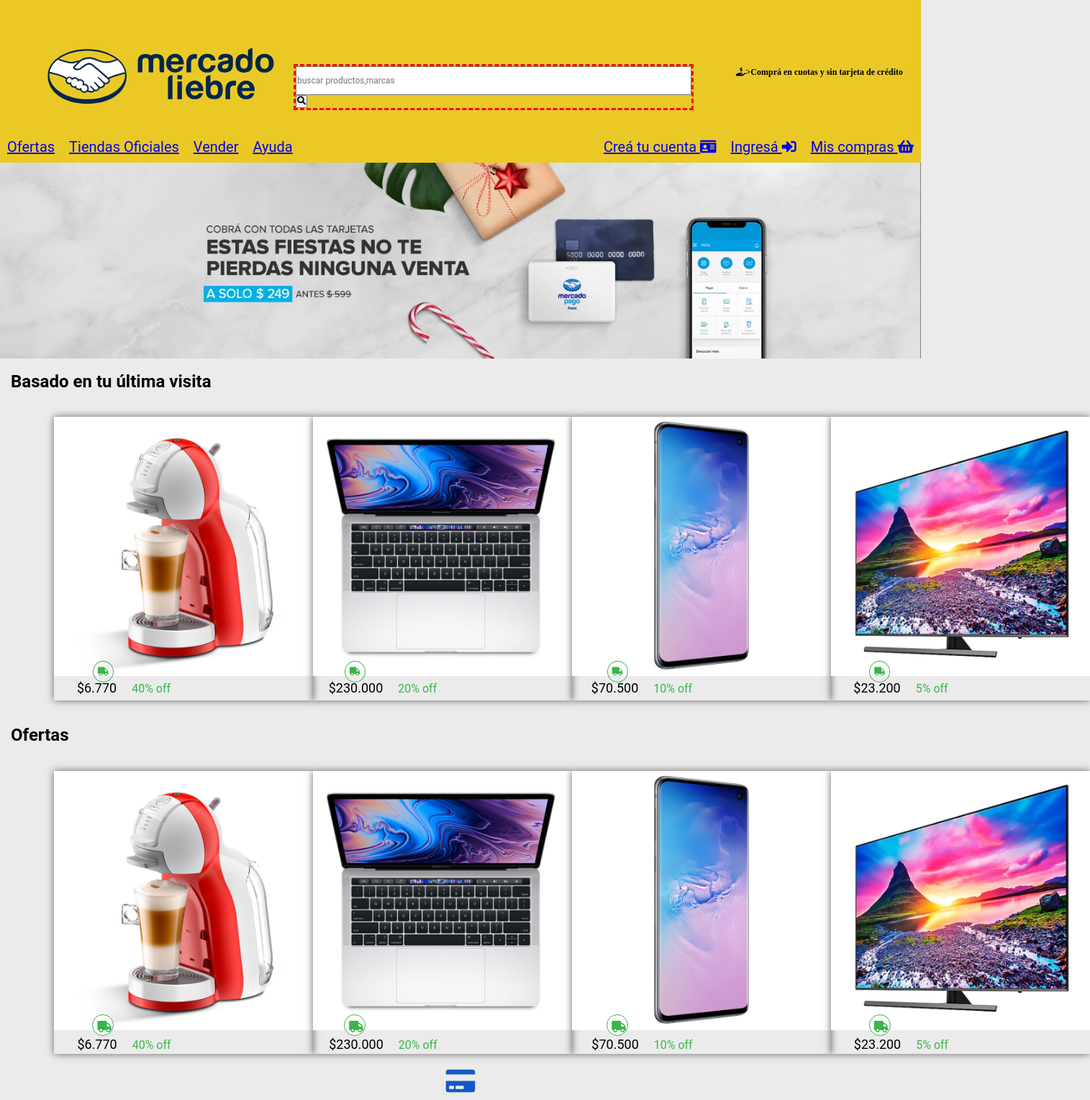
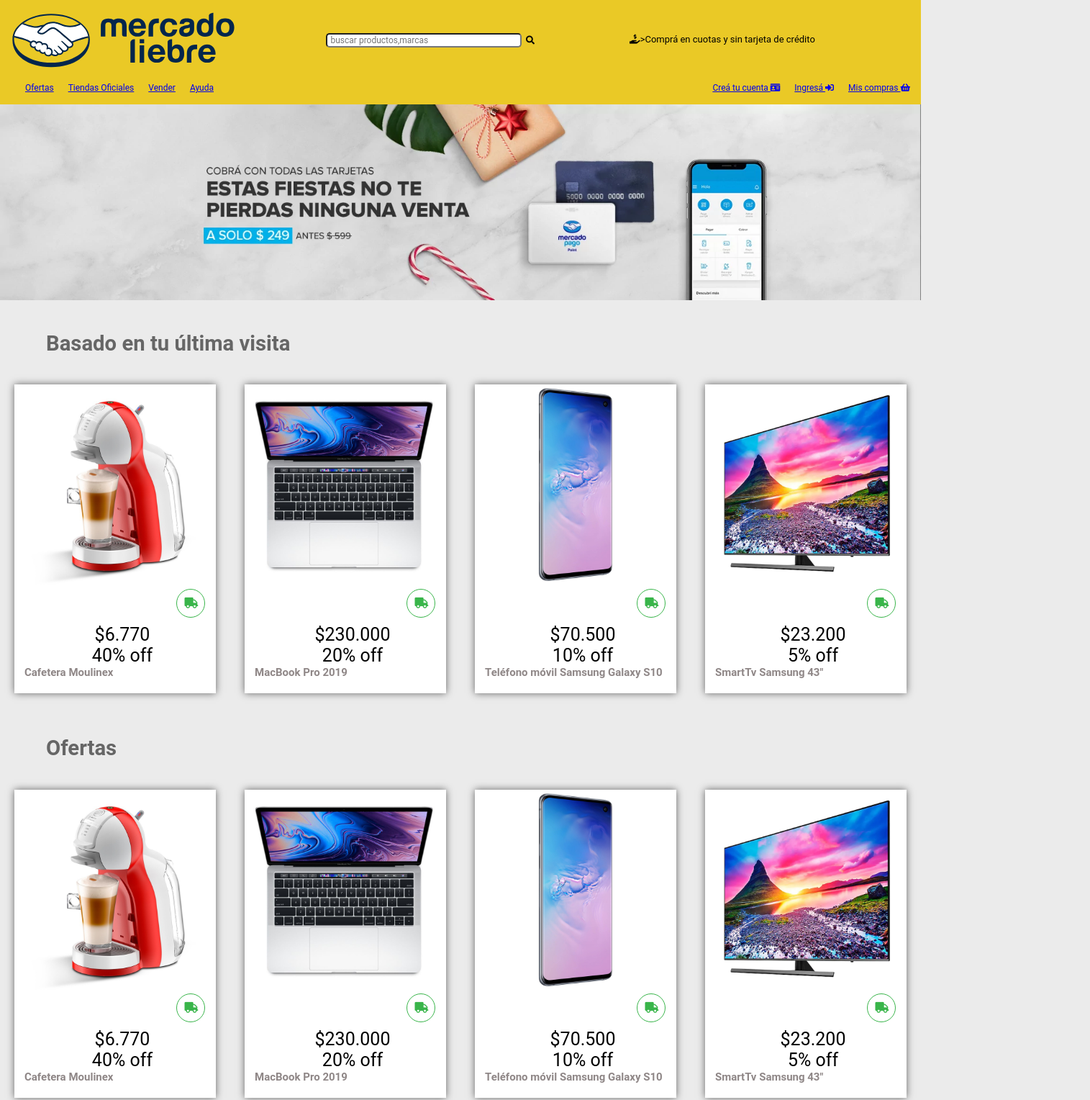
Before and after one commit to gustavomarin18/Los_MagiosM4E1Marin, a website: page views/home.html in a window 1280 px wide. Shown: the top 1528 px of the page at 72% size, 1515 px wide, since content can reach past the window. Drawn offline with Linux system fonts and the light colour scheme.

Commit message:
empece a hacer las animaciones-marin

```diff
--- a/public/css/styles.css
+++ b/public/css/styles.css
@@ -12,12 +12,46 @@
     background-color: #ebebeb;
 }
 
-main {
+header {
+    background-color:  #EAC926;
+    padding: 15px;
+}
+.header-top {
+    display: flex;
+    flex-flow: wrap;
+    width: 100%;
+}
+.logomercado {
+    width: 50%;
+        margin-bottom: 15px;
 
-    width: 90%;
-text-align: center;}
-nav {
-    display: none;
+}
+.buscador {
+    width: 50%;
+    height: 40px;
+    border-radius: 5px;
+    padding-left: 5px;
+
+}
+.fa-search {
+    font-size: 0;
+
+
+
+
+}
+
+
+
+
+
+.mano {
+    flex: 1 1 100%;
+    text-align: center;
+    font-size: 13px;
+    margin-bottom: 10px;
+
+
 }
 
 
@@ -26,31 +60,15 @@
 
 
 
-header {
-    background-color:  #EAC926;;
-}
-    .logoybarra {
-    display: flex;
-padding-top: 5vw;
-padding-left: 5vw;
-padding-right: 5vw;
 
-}
-.logo {
-    width: 45vw;
-}
-.buscador {
 
-    position: relative;
-    top: 10px;
-    right: -15px;
+
+
+.header-nav {
+    display: none;
 }
 
-.cuotas {
-    text-align: center;
-    margin-top: 5%;
-    margin-bottom: 5%;
-}
+
 
 nav ul{
     list-style: none;
@@ -59,79 +77,108 @@
 
 
     }
-.burger-menu {
-    background-color:#1259c3 ;
-    color: #ffffff;
+.menu-hamburger {
     display: block;
-    max-width: 50px;
-    padding: 15px 0;
-    border-radius: 8px;
+    background-color: #1259c3;
+    color: #ebebeb;
+    border-radius: 5px;
+    padding-top: 8px;
+    width: 50px;
+    height: 40px;
     text-align: center;
-    font-size: 18px;
-    margin:auto;
-    position: relative;
-    bottom: 5px;}
+    margin: auto;
+    font-size: 20px; }
 
-h3 {
-    font-size: 24px;
+
+
+
+
+main{
+margin-bottom: 40px;
+
 }
-main section article i{
-    display: block;
-    font-size: 16px;
-    padding: 5px;
-    width: 30px;
-    height: 30px;
-    border: 1px solid #39b54a;
-    background-color: #FFF;
+.main-section-h3 {
+    color:  #666;
+    text-align: left;
+    font-size: 25px;
+    margin: 20px 5%;
+}
+.main__article {
+    background-color: white;
+    width: 90%;
+    margin: auto;
+    margin-bottom: 20px;
+}
+.product_img {
+    width: 100%;
+}
+.article__boton {
+    background-color: white;
+    width: 50px;
+    height: 50px;
     border-radius: 50%;
-    position: absolute;
-    right: 20px;
-    top: -15px;
-    }
+    border: #39b54a solid 1px;
+    margin-left: 5%;}
+
+    .iconoCamion {
+        font-size: 20px;
+        color: #39b54a;
+        margin-left: 5%;}
+        .article__precio {
+            color: #666;
+            font-size: 22px;
+            margin-bottom: 0;
+            margin-left: 5%;
+        }
+        .article__descuento {
+            color: #39b54a;
+            margin-top: 0;
+            font-size: 19px;
+            margin-left: 5%;
+            padding-bottom: 20px;
+        }
+        h4 {
+            display: none;
+            color: #8f8787;
+            font-size: 15px;
+            padding-bottom: 20px;
+            margin-left: 5%;
+        }
+        .main-article-detalle{
+            font-size: 25px;
+            margin-left: 20px;
+        }
 
 
 
 
 
 
-.precio {
-    font-size: 18px;
-    display: inline;
-    position: relative;
-    right:30%;
-}
-
-.descuentos {
-    font-size: 16px;
-    display: inline;
-    position: relative;
-    right: 25%;
-}
-p {
-    font-size: 12px;
-}
-h4 {
-    font-size: 16px;
-    display: none;
-}
 
 
 
 
 
 
-.descuentos {
-    color: #39b54a;
-}
-.fa-truck {
-    position: relative;
-    color:#39b54a;
-    padding: 8px 6px;
-    border: solid 1px #39b54a;
-    border-radius: 50%;
-    top: -25px;
-    right: 15%;
-}
+
+
+
+
+
+
+
+
+
+
+
+
+
+
+
+
+
+
+
 
 
 
@@ -143,43 +190,69 @@
     text-align: center;
 }
 
-.fa-user-shield {
+
+.iconofooter {
     color: #1259c3;
-    font-size: 3em;
-}
-.fa-gift {
-    color: #1259c3;
-    font-size: 3em;
+    font-size: 2em;
+    margin-bottom: 10px;
+    transition: all 0.9s;
 
 }
-.fa-credit-card {
-    color: #1259c3;
-    font-size: 3em;
+
+.iconofooter:hover{
+    color: red;
+
 }
+
+
+
+
+
 /* formularios login */
 .create_login {
     text-align: center; }
     .control {
         width: 70%;
-        margin-bottom: 5px;
-        margin-top: 5px;
+    margin-top: 5px;
         height: 25px;
     }
     .boton_input{
-        background-color: #1259c3;
+        background-color: green;
         color:white;
-        height: 25px;
+       height: 25px;
         width: 70%;
         border-radius: 5px;
         margin-top: 5px;
-        margin-bottom: 5px;}
+        margin-bottom: 5px;
+      transition: all;
+    }
+
+        .boton_input:hover {
+background-color: #0022aa;
+
+
+
+
+        }
+
+
+
+        input:valid,
+textarea:valid {
+    background: white;
+}
+
+input:invalid,
+textarea:invalid {
+    background: red;
+}
 
         /* formularios register */
 
 .create_register{
     text-align: center;
     width: 25%;
-    background-color: grey;
+    background-color: #666;
     margin: auto;
 }
 .control-register {
@@ -192,8 +265,40 @@
 .boton_register {
 
 
-background-color: red;
+background-color: #1259c3;
 font-size: 20px;
+color: white;
+border-radius: 50px;
+}
+.enviarFormulario{
+font-size: 45px;
+
+}
+.perfilDeUsuario {
+    font-size: 20px;
+    position: relative;
+    bottom: -10px;
+    color: white;
+}
+.fechadenacimiento{
+    font-size: 20px;
+    position: relative;
+    bottom: -10px;
+    color: white;
+
+}
+.label-intereses {
+    font-size: 20px;
+    position: relative;
+
+    color: white;
+}
+.seleccioneFoto {
+    font-size: 20px;
+    position: relative;
+    bottom: -10px;
+    color: white;
+
 }
 
 
@@ -202,66 +307,118 @@
 
 
 
+@media (min-width: 769px){
+    .header-top {
+        display: flex;
+        justify-content: space-between;
+        width: 100%;
+        margin-bottom: 20px;
+    }
+    .logomercado {
+        width: 25%;
+        padding: 0;
+        margin: 0;
 
-@media (min-width: 769px){
-    .buscador-desktop {
-        display: flex;
-    justify-content: space-around
-    border: red 2px dashed;}
+
+    }
     .buscador {
-
-        margin-top: 40px;
-        position: relative;
-        right:  -25px;
-        top: -15px;
-    }
-    .search {
-        width: 220px;
+        flex: 1 1 10%;
+        align-self: center;
+        margin-left: 10%;
         height: 20px;
 
 
     }
-    .logo {
-        width: 50%;
-    }
-    .cuotas {
-        position: relative;
-        right:  25px;
-        top: 30px;
+    .fa-search {
+      font-size: 1em;
+        align-self: center;
+        margin-left: 0.5%;
+
 
     }
-    li {
-        margin: 0 10px;
+    .mano {
+        flex: 1 1 30%;
+            align-self: center;
+            margin: 0;
+
+
     }
+    .header-nav{
+        display: flex;
+        justify-content: space-between;
+        font-size: 12px;
+    }
+        .primerul {
+            display: flex;
+            justify-content: space-between;
+            padding: 0;
+        }
+        .segundoul {
+            display: flex;
+            justify-content: space-between;
+            padding: 0;
+        }
+        li {
+            padding-left: 20px;
+        }
+        .menu-hamburger {
+            display: none;
+        }
+        .main__section__h3{
+            width: 90%;
+            padding-top: 20px;
+        }
+        .main-section {
+            display: flex;
+            flex-wrap: wrap;
+        }
+        .main-section-h3{
+            width: 90%;
+            padding-top: 20px;
+        }
+        .main__article{
+            flex: 1 1 40%;
+            height: auto;
+            margin: 20px 20px 20px 20px;
+            text-align: center;
+            box-shadow: 0px 0px 10px rgb(100, 100, 100);
+        }
+        .article__boton{
+            margin-left: 75%;
+            width: 40px;
+            height: 40px;
+            margin-bottom: 10px;
+        }
+        .iconoCamion{
+            text-align: center;
+            font-size: 15px;
+        }
+        .main__article__detalle{
+            display: flex;
+            flex-wrap: wrap;
+            justify-content: space-between;
+        }
+        .descuentos{
+            flex: 1 1 40%;
+        }
+        .product_img{
+            width: 100%;
+        }
+        h4 {
+            display: block;
+            text-align: left;
+        }
 
 
 
 
 
-nav {
-    display: flex;
-
-justify-content: space-around;
-padding-top: 25px;
-padding-bottom: 10px;
-}
-    .primerul {
-        display: flex;
-        font-size: 20px;
-    justify-content: space-around
-
-
-    }
-    .segundoul {
-        display: flex;
-        font-size: 20px;
 
 
 
-    }
-    .burger-menu {
-        display: none;
-    }
+
+
+
 
 
 
@@ -270,45 +427,31 @@
 
     @media (min-width: 1200px){
 
-.basado {
-    display: flex;
-    flex: 1 1 20%;
+
+        .main__article{
+            flex: 1 1 20%;
+            height: auto;
+            margin: 20px 20px 20px 20px;
+            text-align: center;
+            box-shadow: 0px 0px 10px rgb(100, 100, 100);
+        }
+
+
+
+
+
+
+.section-footer {
+   display: flex;
+   flex-wrap: wrap;
+}
+.footer-article {
+    flex: 1 1 10%;
     height: auto;
-    margin: 20px 20px 20px 20px ;
-justify-content: space-between;
-position: relative;
-right: -55px;}
-.basado2 {
-    display: flex;
-    flex: 1 1 20%;
-    height: auto;
-    margin: 20px 20px 20px 20px ;
-justify-content: space-between;
-position: relative;
-right: -55px;}
-.main__article {
-    box-shadow: 0px 0px 10px rgb(100, 100, 100);
+    margin: 20px 20px 20px 20px;
+
+
+
+
+
 }
-h3 {
-    text-align: start;
-    padding: 15px;
-}
-nav {
-    display: flex;
-justify-content: space-between;
-}
-.buscador-desktop {
-    display: flex;
-    justify-content: space-between;
-}
-.buscador {
-
-border: red 3px dashed;
-}
-footer h3 {
-    text-align: center;
-}
-.search {
-    width: 550px;
-    height: 40px;
-}}
--- a/views/home.html
+++ b/views/home.html
@@ -17,36 +17,27 @@
 
 <body>
     <header>
-        <div class="buscador-desktop">
-            <div class="logoybarra">
+        <div class="header-top">
+            <img src="/images/logo-mercado-liebre.svg" width="100%" alt="Logo de MercadoLiebre" class="logomercado">
 
-                <div class="logo"><img src="/images/logo-mercado-liebre.svg" width="100%" alt="Logo de MercadoLiebre">
-                </div><br>
-                <div class="buscador">
-                    <input class="search" type="text" placeholder="buscar productos,marcas">
-                    <button class="lupita"><i class="fas fa-search"></i></button>
+            <input type="text" placeholder="buscar productos,marcas" class="buscador">
+            <i class="fas fa-search" icon></i>
+            <p class="mano">
+                <i class="fas fa-hand-holding-usd"></i>>Comprá en cuotas y sin tarjeta de crédito
+            </p>
         </div>
 
 
 
-            </div>
 
-            <div class="cuotas">
-                <p<i class="fas fa-hand-holding-usd"></i>>Comprá en cuotas y sin tarjeta de crédito
-                    </p>
-            </div>
-        </div>
-
-
-
-        <nav>
+        <nav class="header-nav">
             <ul class="primerul">
                 <li><a href="#">Ofertas</a></li>
                 <li><a href="#">Tiendas Oficiales</a></li>
                 <li><a href="#">Vender</a></li>
                 <li><a href="#">Ayuda</a></li>
             </ul>
-            </br>
+
             <ul class="segundoul">
                 <li><a href="/register">Creá tu cuenta
                         <i class="fas fa-id-card"></i>
@@ -60,8 +51,8 @@
                     </a></li>
             </ul>
         </nav>
-        <div class="burger-menu">
-            <i class="fa fa-bars burger"></i>
+
+        <a href="#" class="menu-hamburger"><i class="fa fa-bars burger "></i></a>
 
 
         </div>
@@ -70,122 +61,132 @@
         <img src="/images/img-home-banner.jpg" width="100%" alt="Banner de ofertas">
     </section>
     <main>
-        <div class="articulos">
+        <section class="main-section">
+            <div class="main-section-h3">
                 <h3>Basado en tu última visita</h3>
-            <div class="basado">
+            </div>
+            <article class="main__article">
+                <img src="/images/img-cafetera-moulinex.jpg" alt="Cafetera" class="product_img">
 
+                <button class="article__boton"><i class="fas fa-truck iconoCamion"></i></button>
 
-                <article class="main__article">
-                    <img src="/images/img-cafetera-moulinex.jpg" width="360" alt="Cafetera" class="product_img">
-
-                    <i class="fas fa-truck"></i>
-
-
+                <div class="main-article-detalle">
                     <p class="precio">$6.770</p>
                     <p class="descuentos">40% off</p>
+                </div>
 
                 <h4>Cafetera Moulinex</h4>
             </article>
 
             <article class="main__article">
-                    <img src="/images/img-macbook-pro-2019.jpg" width="360" alt="MacBook" class="product_img">
-                    <i class="fas fa-truck"></i>
+                <img src="/images/img-macbook-pro-2019.jpg" alt="MacBook" class="product_img">
+                <button class="article__boton"><i class="fas fa-truck iconoCamion"></i></button>
+                <div class="main-article-detalle">
                     <p class="precio">$230.000</p>
                     <p class="descuentos">20% off</p>
+                </div>
                 <h4>MacBook Pro 2019</h4>
             </article>
 
             <article class="main__article">
-                    <img src="/images/img-samsung-galaxy-s10.jpg" width="360" alt="Teléfono Móvil Samsung Galaxy"
-                        class="product_img">
-                    <i class="fas fa-truck"></i>
+                <img src="/images/img-samsung-galaxy-s10.jpg" alt="Teléfono Móvil Samsung Galaxy" class="product_img">
+                <button class="article__boton"><i class="fas fa-truck iconoCamion"></i></button>
+                <div class="main-article-detalle">
                     <p class="precio">$70.500</p>
                     <p class="descuentos">10% off</p>
+                </div>
                 <h4>Teléfono móvil Samsung Galaxy S10</h4>
             </article>
             <article class="main__article">
-                    <img src="/images/img-tv-samsung-smart.jpg" width="360" alt="SmartTv Samsung" class="product_img">
-                    <i class="fas fa-truck"></i>
+                <img src="/images/img-tv-samsung-smart.jpg" alt="SmartTv Samsung" class="product_img">
+                <button class="article__boton"><i class="fas fa-truck iconoCamion"></i></button>
+                <div class="main-article-detalle">
                     <p class="precio">$23.200</p>
                     <p class="descuentos">5% off</p>
+                </div>
 
                 <h4>SmartTv Samsung 43"</h4>
             </article>
-            </div>
+
         </section>
 
-            <section class="ofertas">
+        <section class="main-section">
+            <div class="main-section-h3">
                 <h3>Ofertas</h3>
-                <div class="basado2">
+            </div>
             <article class="main__article">
-                        <img src="/images/img-cafetera-moulinex.jpg" width="360" alt="Cafetera" class="product_img">
-                        <i class="fas fa-truck"></i>
+                <img src="/images/img-cafetera-moulinex.jpg" alt="Cafetera" class="product_img">
+                <button class="article__boton"><i class="fas fa-truck iconoCamion"></i></button>
+                <div class="main-article-detalle">
                     <p class="precio">$6.770</p>
                     <p class="descuentos">40% off</p>
+                </div>
                 <h4>Cafetera Moulinex</h4>
             </article>
             <article class="main__article">
-                        <img src="/images/img-macbook-pro-2019.jpg" width="360" alt="MacBook" class="product_img">
-                        <i class="fas fa-truck"></i>
+                <img src="/images/img-macbook-pro-2019.jpg" alt="MacBook" class="product_img">
+                <button class="article__boton"><i class="fas fa-truck iconoCamion"></i></button>
+                <div class="main-article-detalle">
                     <p class="precio">$230.000</p>
                     <p class="descuentos">20% off</p>
+                </div>
                 <h4>MacBook Pro 2019</h4>
             </article>
             <article class="main__article">
-                        <img src="/images/img-samsung-galaxy-s10.jpg" width="360" alt="Teléfono Móvil Samsung Galaxy"
-                            class="product_img">
+                <img src="/images/img-samsung-galaxy-s10.jpg" alt="Teléfono Móvil Samsung Galaxy" class="product_img">
 
-                        <i class="fas fa-truck"></i>
+                <button class="article__boton"><i class="fas fa-truck iconoCamion"></i></button>
+                <div class="main-article-detalle">
 
                     <p class="precio">$70.500</p>
                     <p class="descuentos">10% off</p>
+                </div>
                 <h4>Teléfono móvil Samsung Galaxy S10</h4>
             </article>
             <article class="main__article">
-                        <img src="/images/img-tv-samsung-smart.jpg" width="360" alt="SmartTv Samsung"
-                            class="product_img">
-                        <i class="fas fa-truck"></i>
+                <img src="/images/img-tv-samsung-smart.jpg" alt="SmartTv Samsung" class="product_img">
+                <button class="article__boton"><i class="fas fa-truck iconoCamion"></i></button>
+                <div class="main-article-detalle">
                     <p class="precio">$23.200</p>
                     <p class="descuentos">5% off</p>
+                </div>
                 <h4>SmartTv Samsung 43"</h4>
             </article>
-                </div>
         </section>
-        </div>
     </main>
+
+
     <footer>
-        <section>
-            <article>
-                <div>
+        <section class="section-footer">
+            <article class="footer-article">
 
-                    <i class="fas fa-credit-card"></i>
 
-                </div>
+                    <i class="fas fa-credit-card iconofooter" ></i>
                 <h3>Pagá con tarjeta o en efectivo</h3>
                 <p>Con Mercado Liebre Cash, tenés cuotas sin interés con tarjeta o efectivo en puntos de pago. ¡Y
                     siempre es
                     seguro!</p>
             </article>
-        </section>
-        <section>
-            <article>
-                <div>
 
 
-                </div>
-                <i class="fas fa-gift"></i>
+            <article class="footer-article" >
+
+
+
+
+                <i class="fas fa-gift iconofooter"></i>
                 <h3>Envío gratis desde $2.500</h3>
                 <p>Solo por estar registrad@ en Mercado Liebre tenés envíos gratis en miles de
                     productos. Es un beneficio de Mercado Puntos.</p>
             </article>
-        </section>
-        <section>
-            <article>
-                <div>
 
 
-                </div>
-                <i class="fas fa-user-shield"></i>
+            <article class="footer-article">
+
+
+
+
+                <i class="fas fa-user-shield iconofooter"></i>
                 <h3>Seguridad, de principio a fin</h3>
                 <p>¿No te gusta? ¡Devolvelo! En Mercado Liebre, no hay nada que no puedas hacer,
                     porque estás siempre protegid@.</p>
```
Also changed, not shown: views/login.html (+2 -2 lines), views/register.html (+14 -15 lines). Lines whose indentation alone changed are shown as unchanged.
